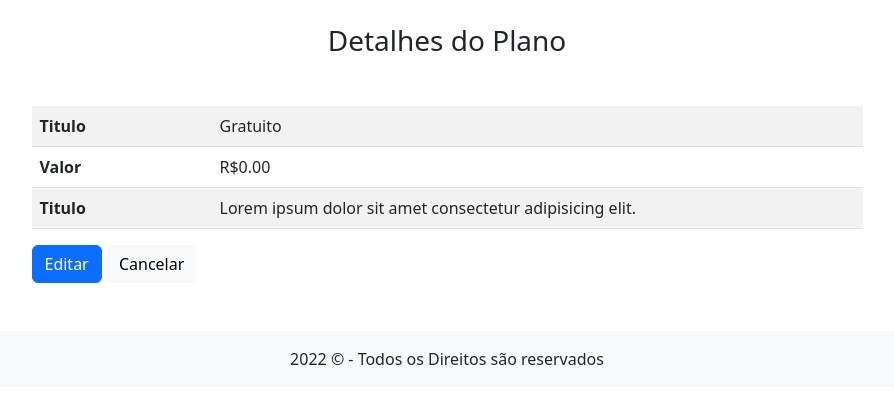
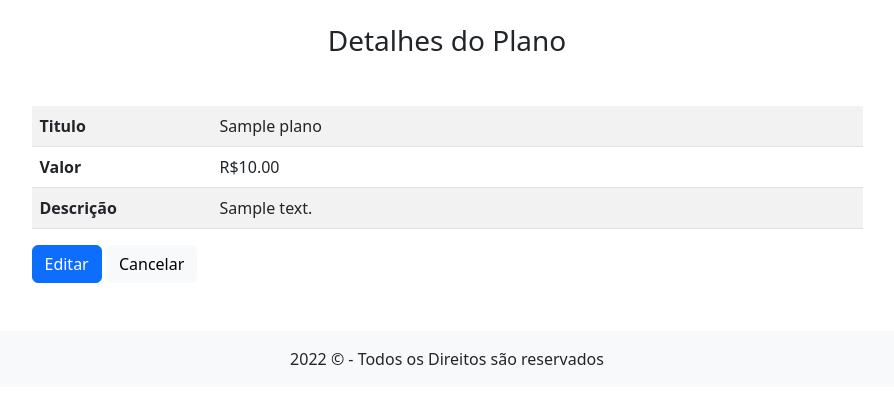
Before and after one commit to PaolaBiscaro/Sistema-To-do-List, a PHP site: page /admin/planos/visualizar.php?id=1 in a window 1280 px wide. Shown: the part 56-460 px from the top of the page, without its empty margins (193-1087 px from the left). Run offline with PHP 8.4, Linux system fonts and the light colour scheme; tables that the repository leaves empty hold one stand-in row (values such as "Sample post").

Commit message:
primeira conexão e retorno de dados do Banco de dados (Plano.php, visualizar, index.php, PlanoController)

```diff
--- a/admin/planos/visualizar.php
+++ b/admin/planos/visualizar.php
@@ -1,6 +1,7 @@
 <?php
     require_once $_SERVER['DOCUMENT_ROOT']. "/controllers/PlanoController.php";
 
+    $plano = visualizar($_GET['id'])
 ?>
 
 <?php include_once CABECALHO; ?>
@@ -15,21 +16,21 @@
             <table class="table table-striped mt-5">
                 <tr>
                     <th width="180">Titulo</th>
-                    <td>Gratuito</td>
+                    <td><?= $plano['titulo']?></td>
                 </tr>
                 <tr>
                     <th width="180">Valor</th>
-                    <td>R$0.00</td>
+                    <td>R$<?= $plano['valor']?></td>
                 </tr>
                 <tr>
-                    <th width="180">Titulo</th>
-                    <td>Lorem ipsum dolor sit amet consectetur adipisicing elit. </td>
+                    <th width="180">Descrição</th>
+                    <td><?= $plano['descricao']?> </td>
                 </tr>
             </table>
 
             <div class="row">
                 <div class="col-12">
-                    <a href="/admin/planos/editar" class= "btn btn-primary">Editar</a>
+                    <a href="/admin/planos/editar?id=<?= $plano['id']?>" class= "btn btn-primary">Editar</a>
                     <a href="/admin/planos" class=" btn btn-light">Cancelar</a>
                 </div>
             </div>
--- a/controllers/PlanoController.php
+++ b/controllers/PlanoController.php
@@ -1,4 +1,17 @@
 <?php
     require_once $_SERVER['DOCUMENT_ROOT']. "/helpers/Config.php";
 
+    require_once $_SERVER['DOCUMENT_ROOT']. "/models/Plano.php";
+
+
+    function index(){
+        $planos = listarPlanos();
+        return $planos;
+    }
+
+    function visualizar($id){
+        $plano = buscarPlano($id);
+        return $plano;
+    }
+
 ?>
--- a/helpers/Config.php
+++ b/helpers/Config.php
@@ -2,6 +2,7 @@
 
 define('CABECALHO', $_SERVER['DOCUMENT_ROOT']."/includes/cabecalho.php");
 define('RODAPE', $_SERVER['DOCUMENT_ROOT']."/includes/rodape.php");
+define('BANCO_DE_DADOS', $_SERVER['DOCUMENT_ROOT'].'/database/Conexao.php');
 
 
 ?>
```
Also changed, not shown: admin/planos/index.php (+22 -6 lines), models/Plano.php (+34 -0 lines), 1 other file.
